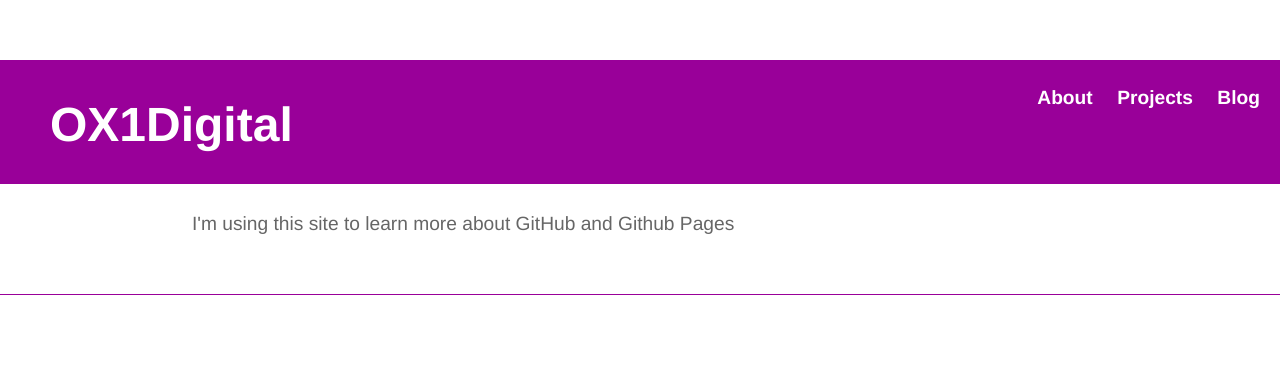
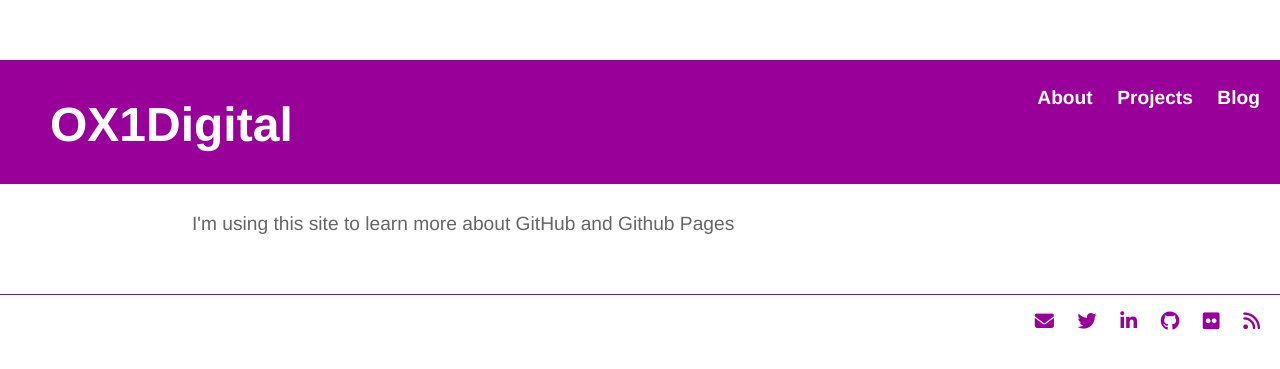
Before and after one commit to electronicdreamplant/electronicdreamplant.github.io, a Jekyll site: the page built from index.html, in a window 1280 px wide. Shown: the top 369 px of the page. Built offline with Jekyll 4.4.1, drawn with Linux system fonts in a browser that asks for light colours; nearby versions of some CDN libraries.

Commit message:
Update default.html
Adding utf8

```diff
--- a/_layouts/default.html
+++ b/_layouts/default.html
@@ -1,13 +1,14 @@
 <!DOCTYPE html>
 	<html>
 		<head>
+			<meta charset="utf-8">
 			<title>{{ page.title }}</title>
 			<!-- link to normalize stylesheet -->
 			<link rel="stylesheet" href="css/normalize.css">
 			<!-- link to main stylesheet -->
 			<link rel="stylesheet" type="text/css" href="/css/main.css">
 			<!--link to font awesome stylesheet -->
-
+			<script src="https://use.fontawesome.com/8badf05259.js"></script>
 		</head>
 		<body>
 			<header>
```
